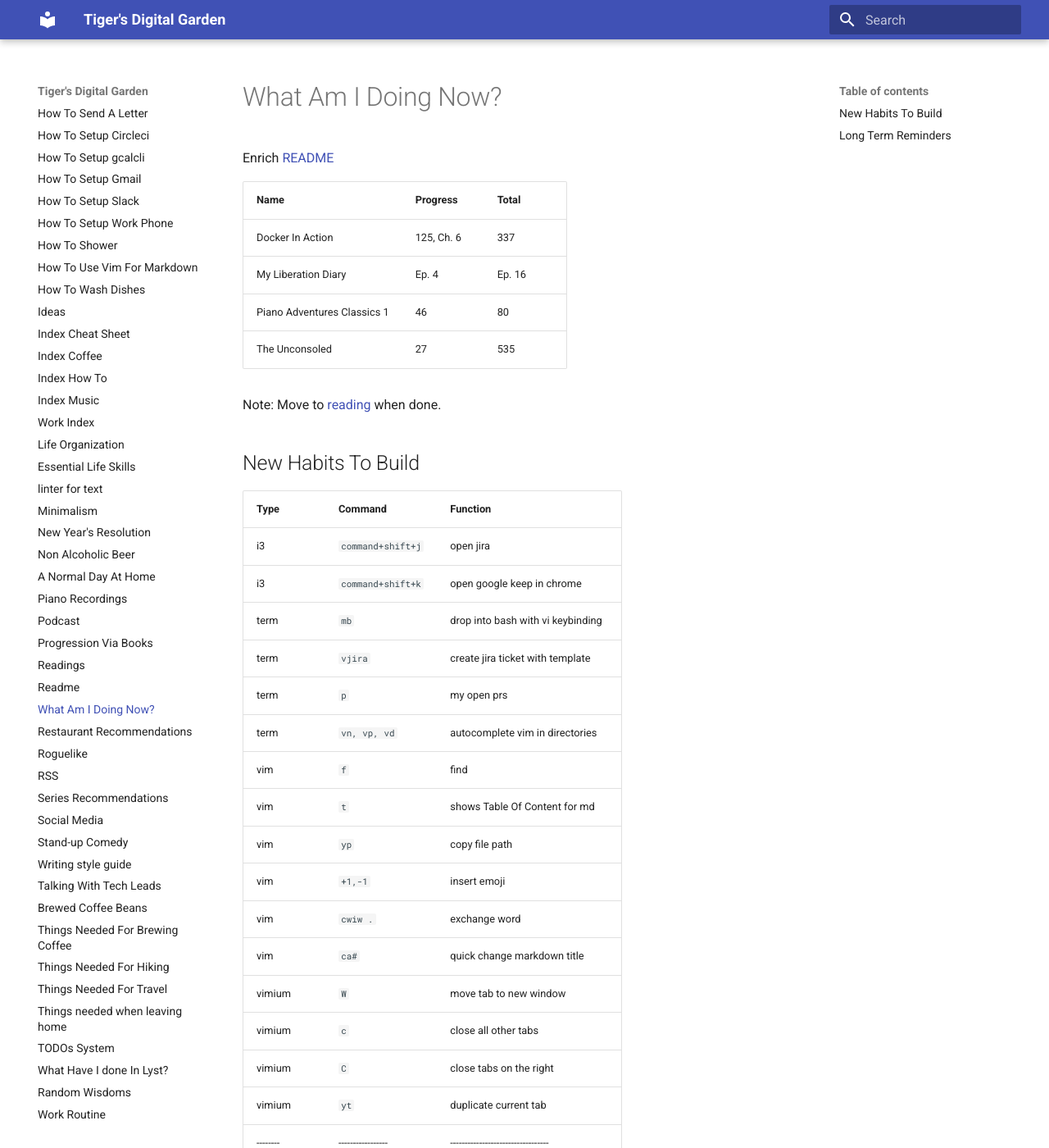
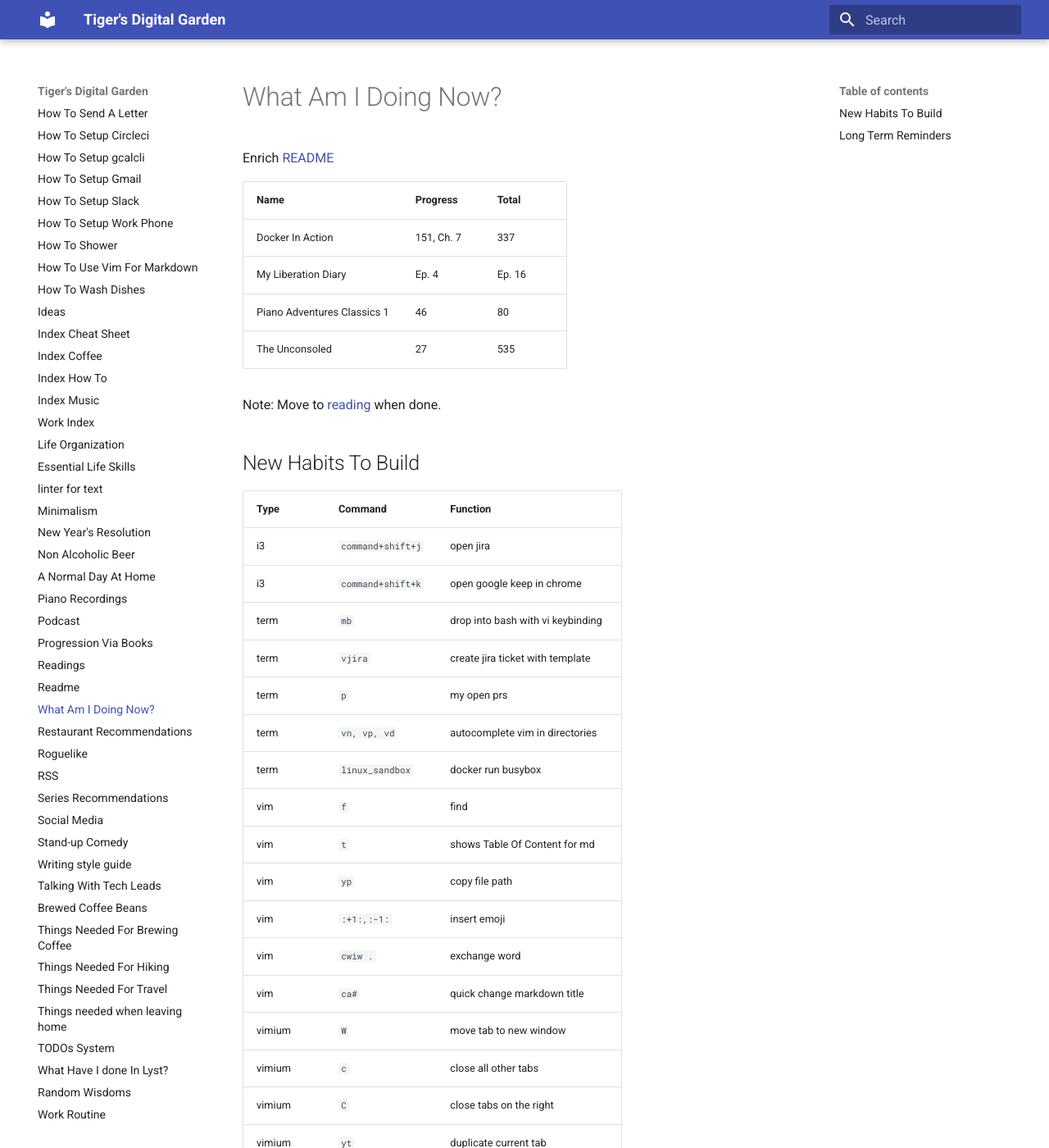
Before and after one commit to ynotstartups/notes, an MkDocs documentation site: the page built from notes/reminders.md, in a window 1280 px wide and 1400 px high. Shown: the whole window at 82% size. Built offline with MkDocs 1.6.1 and Material for MkDocs 9.7.7, drawn with Linux system fonts in a browser that asks for light colours.

Commit message:
update progress and new reminders

```diff
--- a/notes/reminders.md
+++ b/notes/reminders.md
@@ -4,7 +4,7 @@
 
 | Name                        | Progress   | Total  |
 | --------------------------- | ---------- | ------ |
-| Docker In Action            | 125, Ch. 6 | 337    |
+| Docker In Action            | 151, Ch. 7 | 337    |
 | My Liberation Diary         | Ep. 4      | Ep. 16 |
 | Piano Adventures Classics 1 | 46         | 80     |
 | The Unconsoled              | 27         | 535    |
@@ -21,10 +21,11 @@
 | term     | `vjira`           | create jira ticket with template   |
 | term     | `p`               | my open prs                        |
 | term     | `vn, vp, vd`      | autocomplete vim in directories    |
+| term     | `linux_sandbox`   | docker run busybox                 |
 | vim      | `f`               | find                               |
 | vim      | `t`               | shows Table Of Content for md      |
 | vim      | `yp`              | copy file path                     |
-| vim      | `+1,-1`           | insert emoji                       |
+| vim      | `:+1:,:-1:`       | insert emoji                       |
 | vim      | `cwiw .`          | exchange word                      |
 | vim      | `ca#`             | quick change markdown title        |
 | vimium   | `W`               | move tab to new window             |
```
